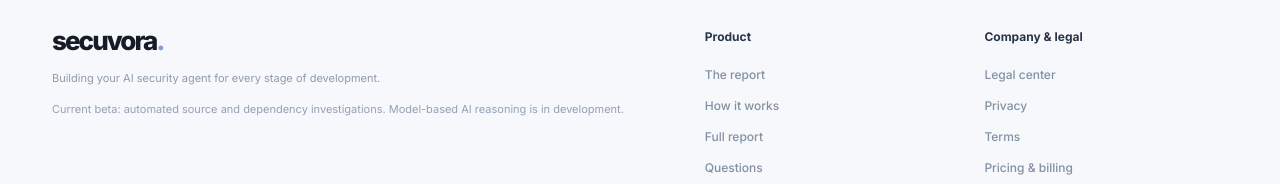
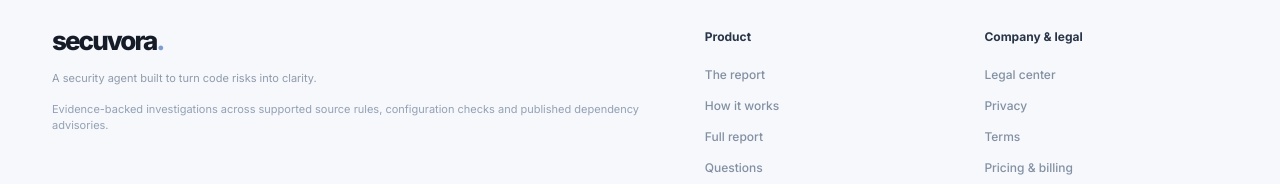
Before and after one commit to helloskyorigin/Safe-sure, a Next.js app: page / in a window 1280 px wide. Shown: the part 5510-5694 px from the top of the page. Built offline with nearby package versions, Linux system fonts and the light colour scheme.

Commit message:
copy(secuvora): remove beta wording and sharpen evidence-led agent subtitles

```diff
--- a/components/Footer.tsx
+++ b/components/Footer.tsx
@@ -9,8 +9,8 @@ export default function Footer({ onOpenAssessment }: { onOpenAssessment: () => v
       <div className="container footer-main">
         <div className="footer-identity">
           <a href="#top" className="brand" aria-label="Secuvora home">secuvora<span>.</span></a>
-          <p>Building your AI security agent for every stage of development.</p>
-          <span className="footer-independence">Current beta: automated source and dependency investigations. Model-based AI reasoning is in development.</span>
+          <p>A security agent built to turn code risks into clarity.</p>
+          <span className="footer-independence">Evidence-backed investigations across supported source rules, configuration checks and published dependency advisories.</span>
         </div>
         <div className="footer-columns">
           <nav aria-label="Product navigation"><strong>Product</strong><a href="#product">The report</a><a href="#how">How it works</a><a href="#pricing">Full report</a><a href="#faq">Questions</a></nav>
```
